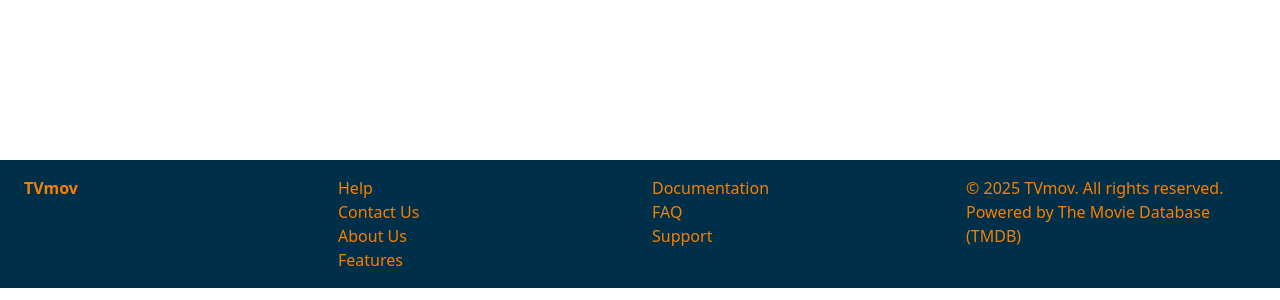
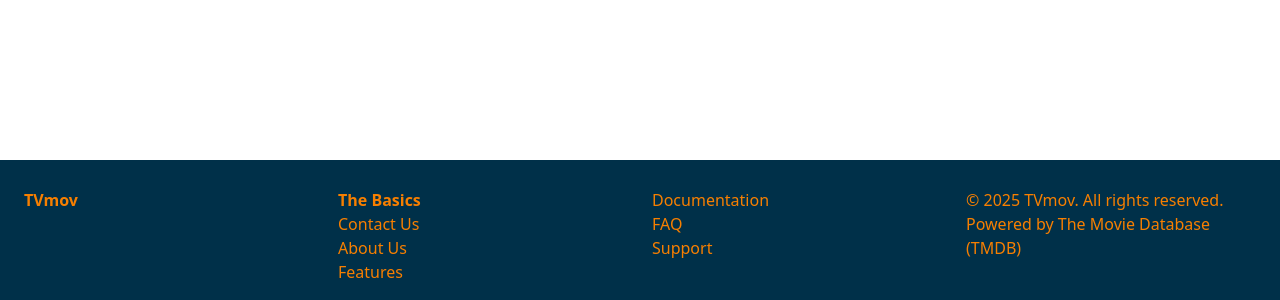
Before and after one commit to MennaEbied/Movies-React, a React (Vite) app: page / in a window 1280 px wide. Shown: the part 700-1000 px from the top of the page. Built offline with nearby package versions, Linux system fonts and the light colour scheme; no server answers.

Commit message:
Update footer

```diff
--- a/src/components/Footer/Footer.jsx
+++ b/src/components/Footer/Footer.jsx
@@ -1,10 +1,17 @@
 function Footer() {
   return (
-    <div className="bottom-0 py-4 px-6  bg-dark text-Orange grid grid-cols-1 sm:grid-cols-2 md:grid-cols-3 lg:grid-cols-4 gap-6">
+    <div className="bottom-0 py-4 px-6  bg-dark text-Orange grid grid-cols-1 sm:grid-cols-2 md:grid-cols-3 lg:grid-cols-4 gap-6 pt-7">
       <p className="font-bold">TVmov</p>
       <div className="flex flex-col">
-        <p>Help</p>
-        <a href="https://www.themoviedb.org/about/get-in-touch/">Contact Us</a>
+        <h3 className="font-bold">The Basics</h3>
+        <a
+          href="https://www.themoviedb.org/about/get-in-touch/"
+          className="hover:text-orange-300 transition-colors"
+          target="_blank"
+          rel="noopener noreferrer"
+        >
+          Contact Us
+        </a>
         <a
           href="https://www.themoviedb.org/about "
           target="_blank"
@@ -16,9 +23,13 @@ function Footer() {
         <p>Features</p>
       </div>
       <div className="flex flex-col">
-        <p>Documentation</p>
+        <a href="https://developer.themoviedb.org/docs/getting-started" target="_blank"
+            rel="noopener noreferrer"
+            className="hover:text-orange-300 transition-colors">Documentation</a>
         <p>FAQ</p>
-        <p>Support</p>
+        <a href="https://www.themoviedb.org/talk" target="_blank"
+            rel="noopener noreferrer"
+            className="hover:text-orange-300 transition-colors">Support</a>
       </div>
       <div>
         <p> &copy; {new Date().getFullYear()} TVmov. All rights reserved. </p>
```
